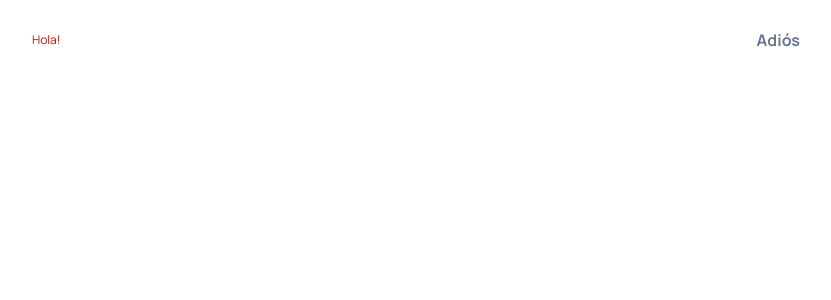
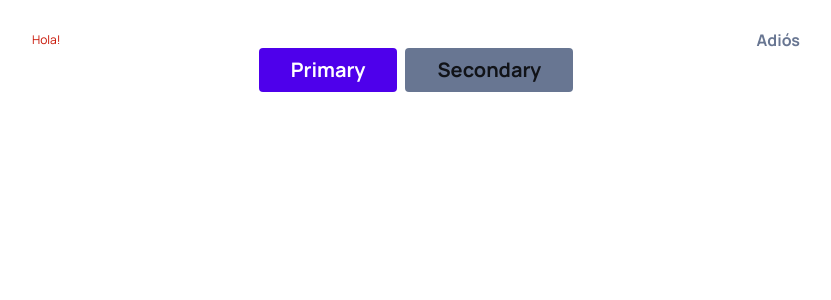
Before and after one commit to karlas/next-tailwind-radix-test, a Next.js app: page / in a window 1280 px wide. Shown: the top 300 px of the page, without its empty margins (224-1055 px from the left). Built offline with nearby package versions, Linux system fonts and the light colour scheme.

Commit message:
add buttons

```diff
--- a/src/app/page.tsx
+++ b/src/app/page.tsx
@@ -1,5 +1,6 @@
 import { PageContainer } from '@/components/page-container'
 import { Text } from '@/components/text'
+import { Button } from '@/components/button'
 
 export default function Home() {
   return (
@@ -10,6 +11,10 @@ export default function Home() {
           Adiós
         </Text>
       </div>
+      <div className="flex gap-1 justify-center align-middle">
+        <Button>Primary</Button>
+        <Button type="secondary">Secondary</Button>
+      </div>
     </PageContainer>
   )
 }
--- /dev/null
+++ b/src/components/button.tsx
@@ -0,0 +1,34 @@
+import clsx from 'clsx'
+
+type TextType = 'primary' | 'secondary'
+
+interface ButtonProps {
+  children: string
+  className?: string
+  type?: TextType
+  onClick?: () => void
+}
+
+export function Button({
+  children,
+  className,
+  onClick,
+  type = 'primary',
+}: ButtonProps) {
+  const classNames = clsx(
+    {
+      ['bg-grape text-air hover:bg-violet active:bg-indigo']:
+        type === 'primary',
+      ['bg-steel text-midnight hover:bg-silver active:bg-cloud']:
+        type === 'secondary',
+    },
+    'py-2 px-4 leading-3 font-bold rounded text-xl',
+    className
+  )
+
+  return (
+    <button onClick={onClick} className={classNames}>
+      {children}
+    </button>
+  )
+}
```
